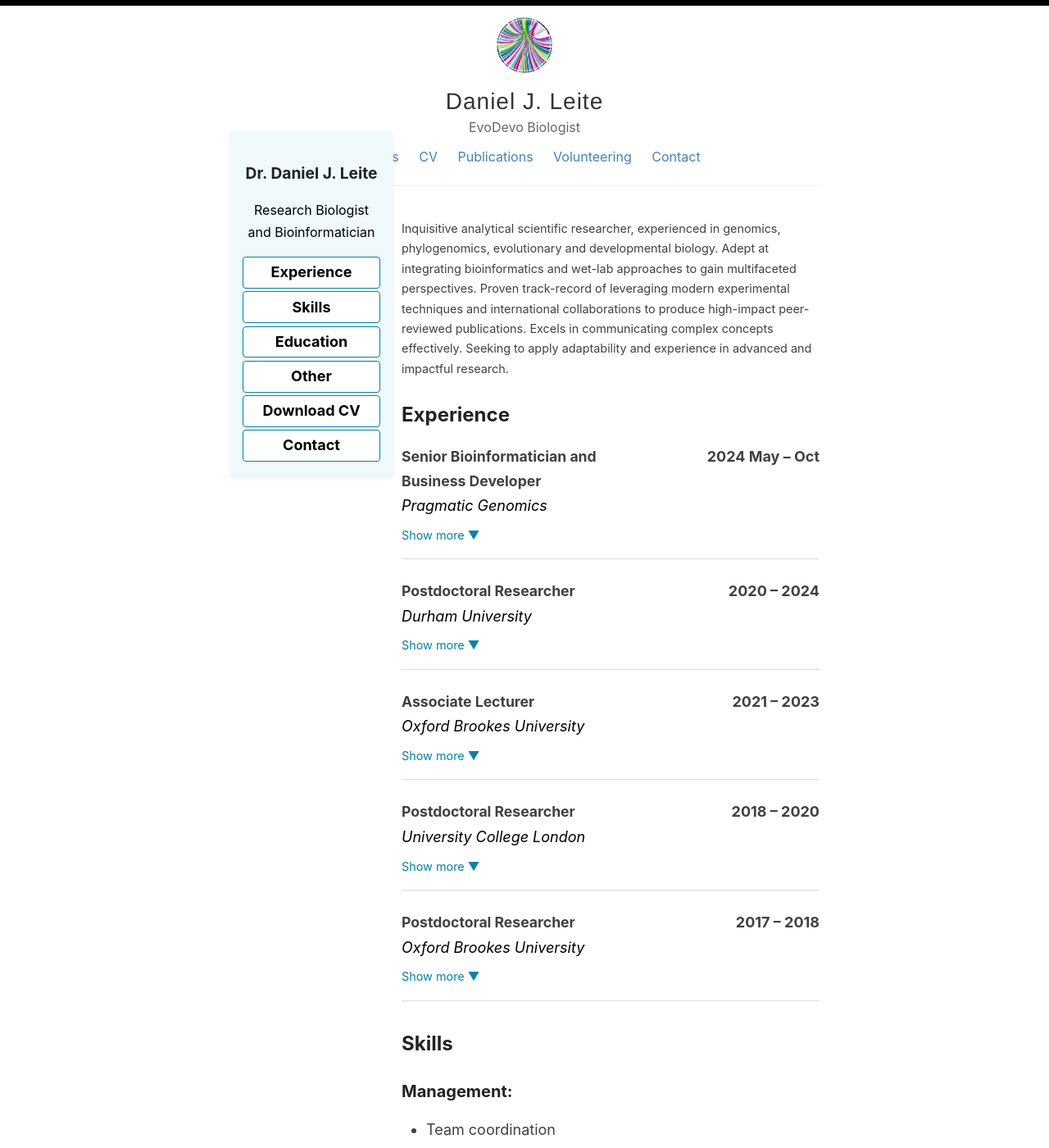
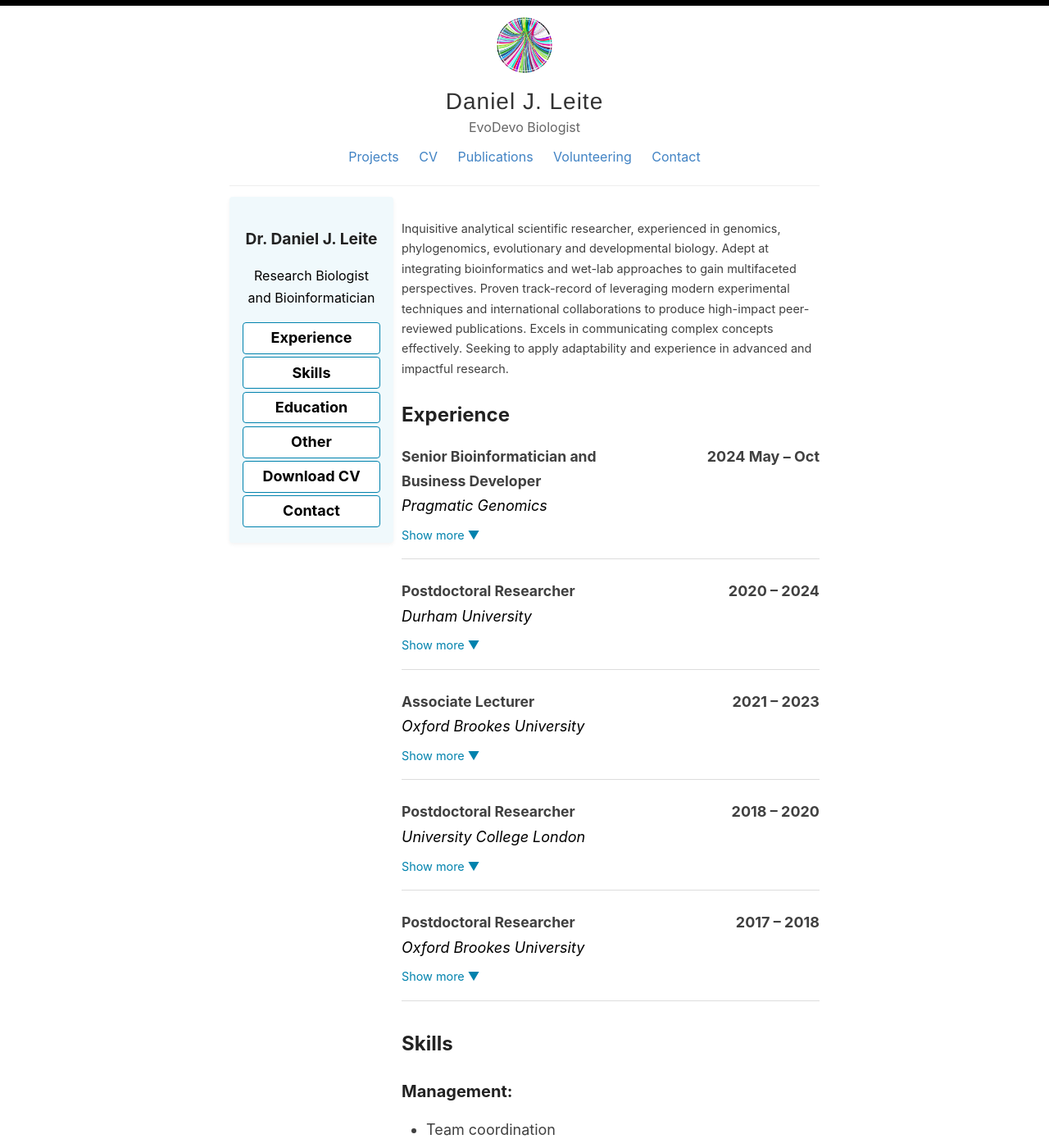
Before and after one commit to djleite/djleite.github.io, a Jekyll site: the page built from _pages/cv.md, in a window 1280 px wide and 1400 px high. Shown: the whole window at 82% size. Built offline with Jekyll 4.4.1, drawn with Linux system fonts in a browser that asks for light colours.

Commit message:
change floating sidebar cv

```diff
--- a/_sass/_cv.scss
+++ b/_sass/_cv.scss
@@ -7,7 +7,7 @@
 
   .cv-sidebar {
     position: fixed;
-    top: 10rem;
+    top: 15rem;
     background-color: #f0f9fc;
     padding: 1rem;
     border-radius: 4px;
```
